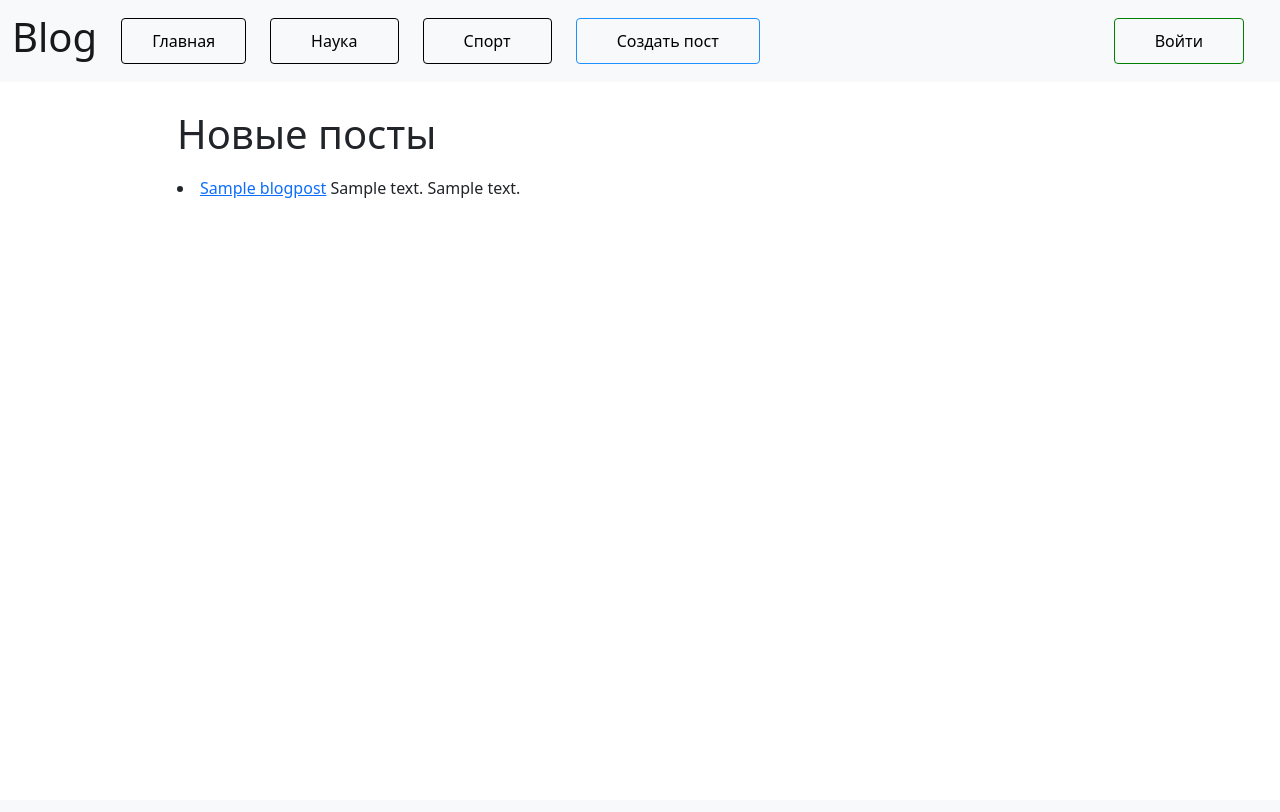
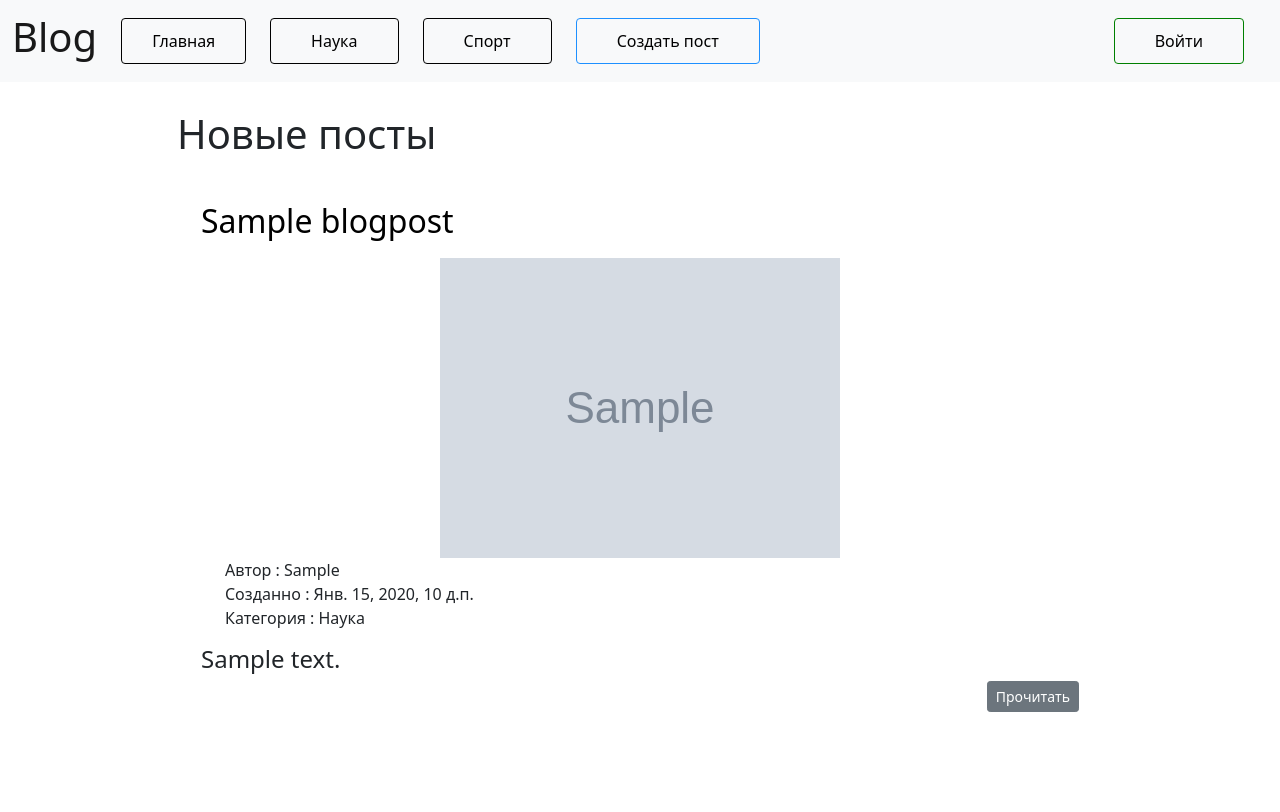
Before and after one commit to Atomini/first_blog, a Django app: page / in a window 1280 px wide. Before the commit the page ends 198 px from the top, so only its background shows below. Run offline with Django 3.2, Linux system fonts and the light colour scheme; tables that the repository leaves empty hold one stand-in row (values such as "Sample post"); grey boxes marked "Sample" are stand-in pictures.

Commit message:
added home page

```diff
--- a/posts/templates/home.html
+++ b/posts/templates/home.html
@@ -1,14 +1,36 @@
 {% extends "base.html" %}
 
 {% block content %}
+<h1 style="margin-top: 3%; margin-bottom: 2%">Новые посты</h1>
+    <div class="container" style="margin-bottom: 100px">
+    {% for post in blogposts_list %}
+        <div class="conteiner" style=" margin-top: 5%; margin-bottom: 2%">
+        <h2><a href="{% url "post" post.post_slug%}", style="text-decoration: none; color: black;">{{ post.title }}</a>
+        </h2></div>
+        <div class="conteiner" >
+{#        style="background-color: gainsboro;"#}
+            <div>
+                <a href="{% url "post" post.post_slug%}">
+                <img src="{{ post.into_image.url }}" class="img-fluid img-thumbnail.div", alt="Картинка не доступна("
+             style="max-height: 500px; display: block;margin-left: auto;margin-right: auto;width: auto; ">
+                </a>
+            </div>
+        </div>
+        <div class="container">
+            Автор : {{ post.author.first_name}} <br>
+            Созданно : {{ post.published_time }} <br>
+            Категория : {{ post.get_category_display }} <br>
+        </div>
+        <div class="conteiner" style="margin-top: 15px">
+            <h4 style="text-align: justify;">
+                {{ post.into_text }}
+            </h4>
+            <div class="d-grid gap-2 d-md-flex justify-content-md-end">
+            <a href="{% url "post" post.post_slug%}">
+                <button type="button" class="btn btn-secondary btn-sm">Прочитать</button>
+            </a></div>
+        </div>
 
-
-<h1 style="margin-top: 3%; margin-bottom: 2%">Новые посты</h1>
-{% for post in blogposts_list %}
-    <li><a href="{% url "post" post.post_slug%}">{{ post.title }}</a>
-    {{ post.into_text }}
-    {{ post.post_text }}</li>
-    <br>
-{% endfor %}
-
+    {% endfor %}
+    </div>
 {% endblock %}
```
Also changed, not shown: posts/templates/blogposts_detail.html (+6 -4 lines).
